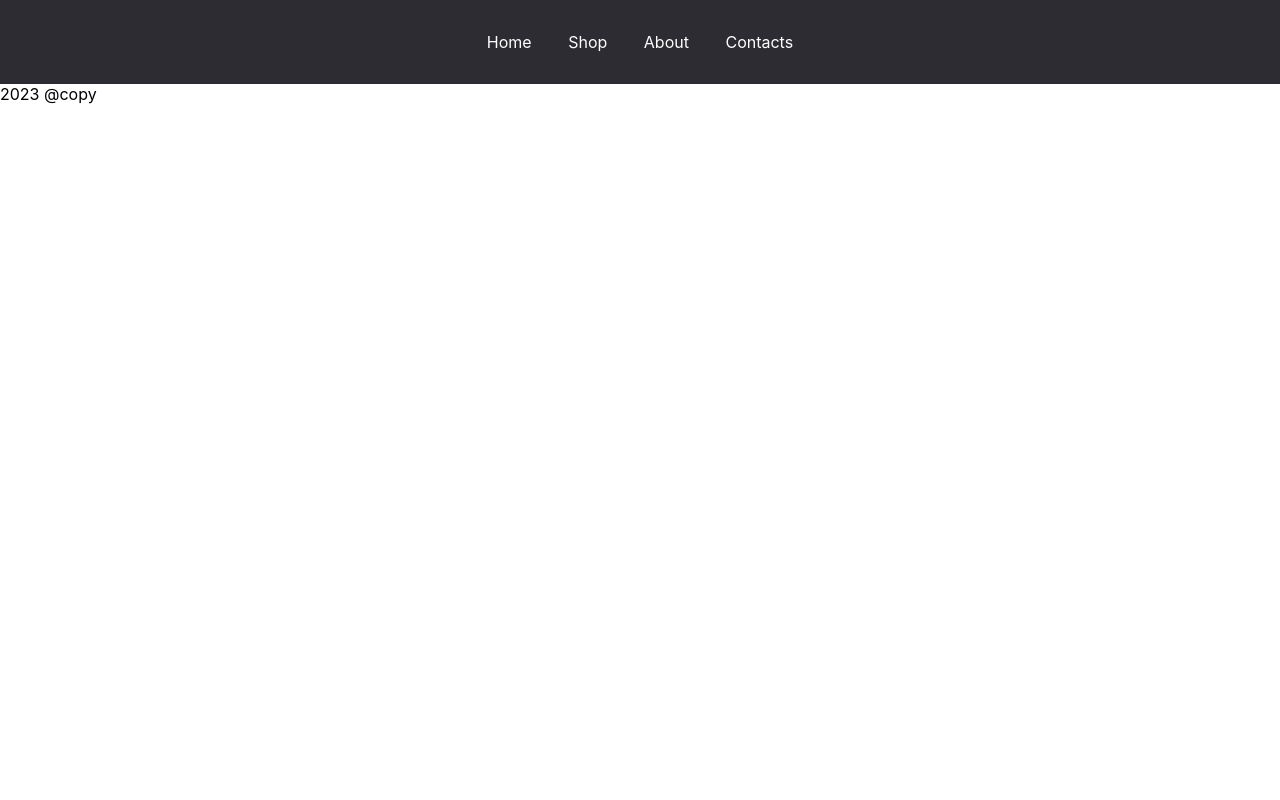
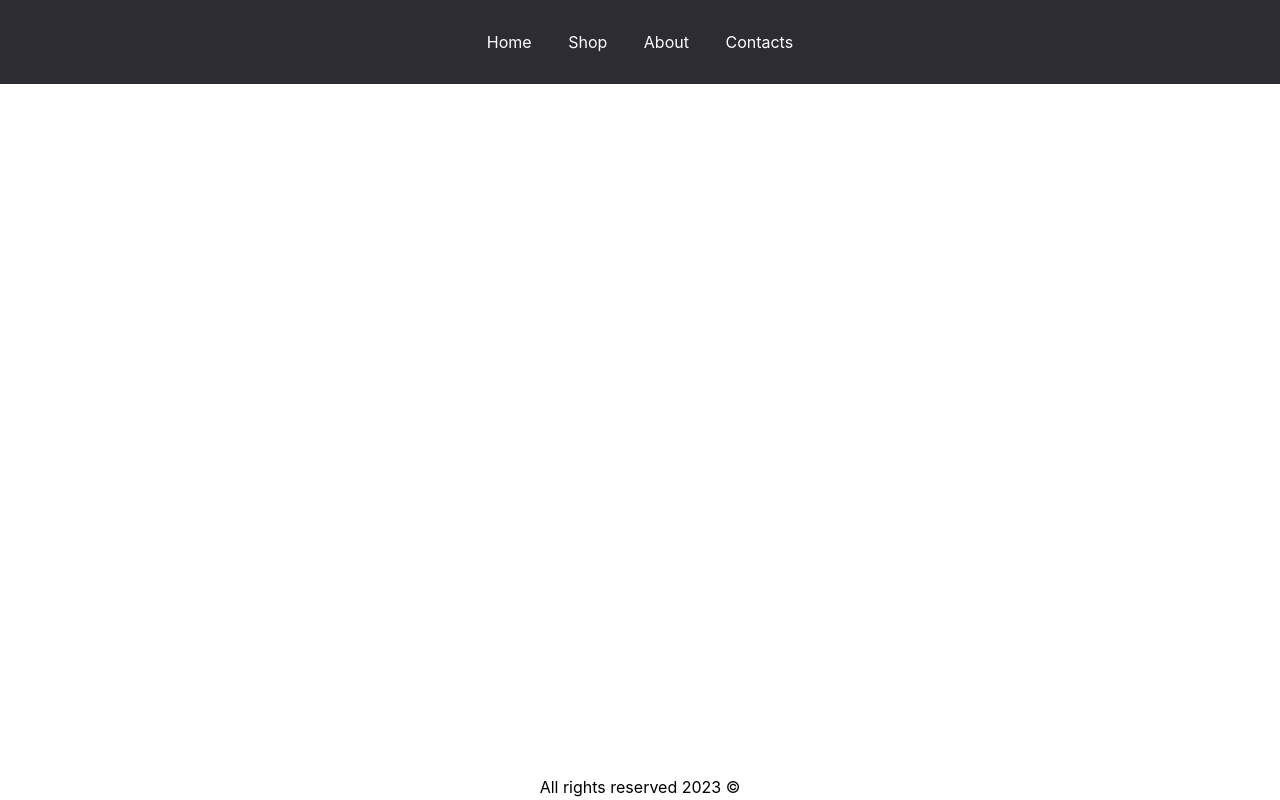
Before and after one commit to gintariukai/ProjectApp, a React (Create React App) app: page / in a window 1280 px wide. Built offline with nearby package versions, Linux system fonts and the light colour scheme.

Commit message:
Added styles to header

```diff
--- a/src/components/Layout.js
+++ b/src/components/Layout.js
@@ -11,9 +11,13 @@ const Layout = () => {
                 <Link to="/contacts"> Contacts </Link>
             </header>
 
-            <Outlet />
+            <main className="container">
+                <Outlet />
+            </main>
 
-            <footer>2023 @copy</footer>
+            <footer className="container">
+               All rights reserved 2023 &copy;
+            </footer>
         </>
     );
 }
--- a/src/index.css
+++ b/src/index.css
@@ -16,11 +16,6 @@ body {
   -moz-osx-font-smoothing: grayscale;
 }
 
-code {
-  font-family: source-code-pro, Menlo, Monaco, Consolas, 'Courier New',
-  monospace;
-}
-
 header {
   background-color: var(--color-bg);
   padding: 2rem 0;
@@ -32,6 +27,7 @@ header > a {
   padding: 0 1rem;
 }
 header > a:hover {
+  opacity: 0.75;
   text-decoration: underline;
 }
 
@@ -65,3 +61,8 @@ main a:hover {
   color: var(--color-active);
   cursor: default;
 }
+
+footer {
+  text-align: center;
+  margin-top: 100px;
+}
```
